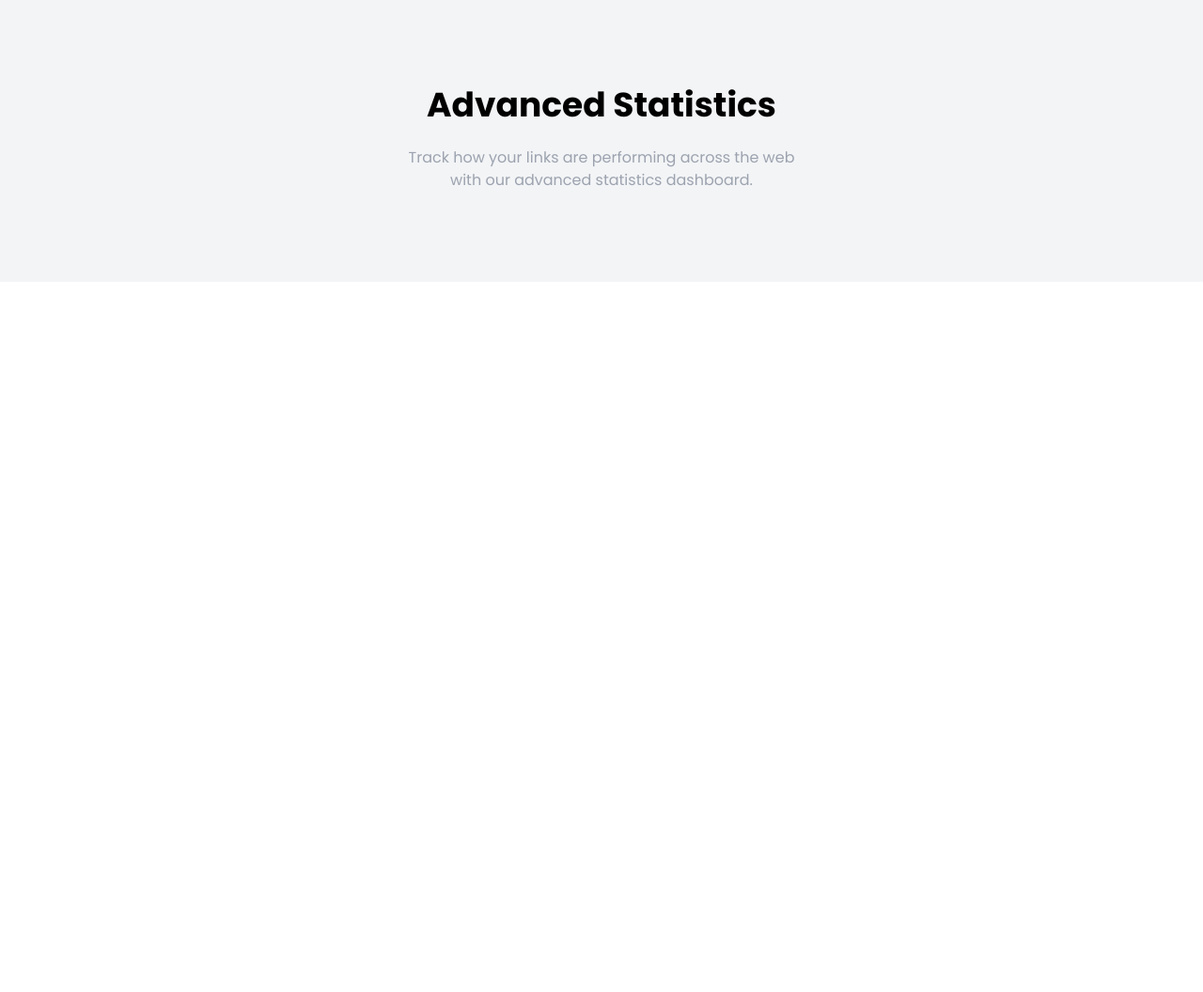
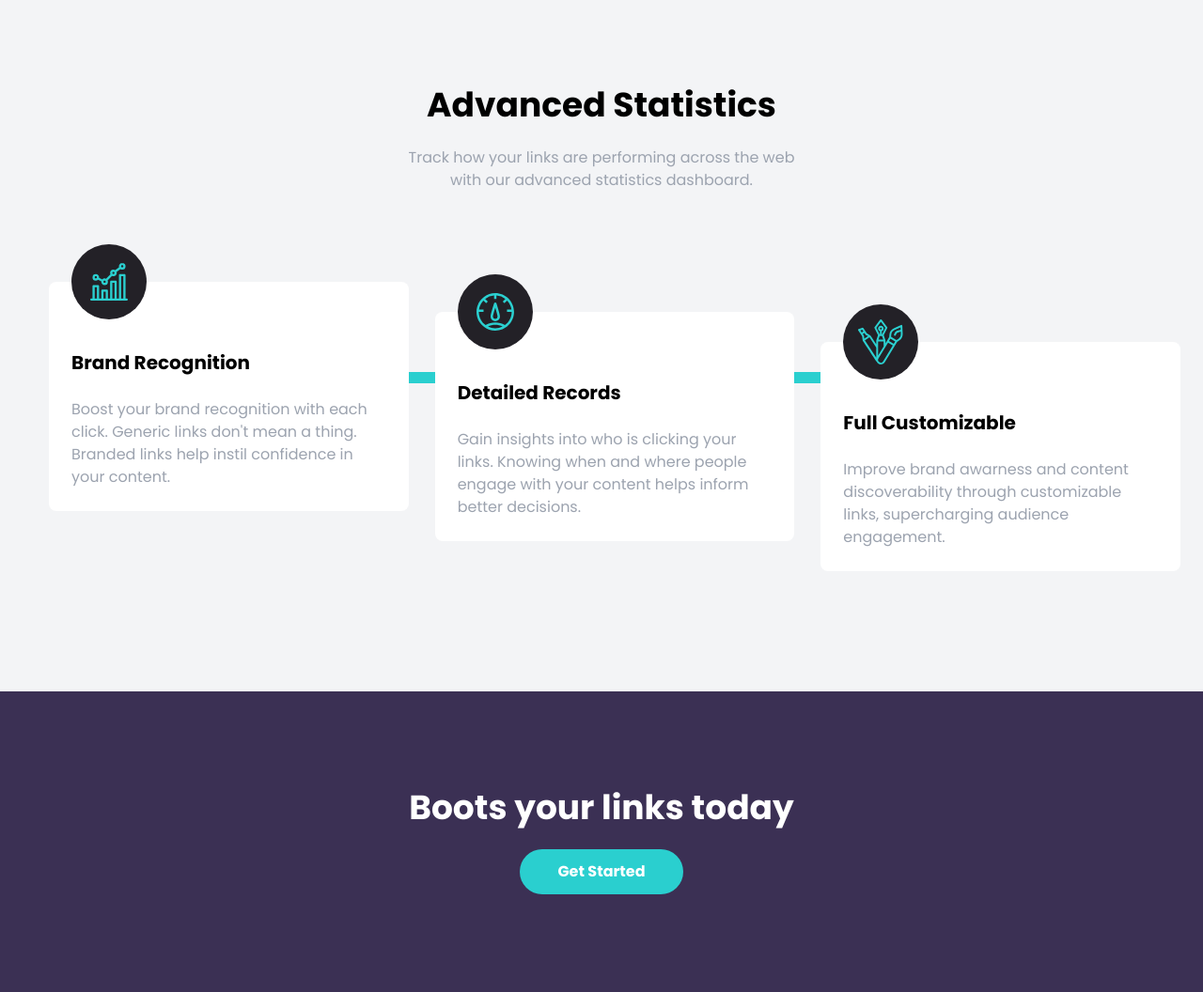
Before and after one commit to rodrigozooft/shortly-website, a website: page index.html in a window 1280 px wide. Shown: the part 1232-2288 px from the top of the page at 94% size. Before the commit the page ends 1532 px from the top, so only its background shows below. Drawn offline with Linux system fonts and the light colour scheme.

```diff
--- a/index.html
+++ b/index.html
@@ -178,8 +178,101 @@
       </div>
     </section>
     <!-- Feature Box Section -->
-    <section id="features">
-      <div class="relative"></div>
+    <section id="features" class="pb-32 bg-gray-100">
+      <div
+        class="relative container flex flex-col items-start px-6 mx-auto md:flex-row md:space-x-7"
+      >
+        <!-- Horizontal Line -->
+        <div
+          class="hidden absolute top-24 w-10/12 left-16 h-3 bg-cyan md:block"
+        ></div>
+        <!-- Vertical Line -->
+        <div class="absolute w-2 left-1/2 h-full -ml-1 bg-cyan md:hidden"></div>
+        <!-- Box 1 -->
+        <div
+          class="relative flex flex-col p-6 space-y-6 bg-white rounded-lg md:w-1/3"
+        >
+          <!-- Image Positioning -->
+          <div class="absolute -ml-10 left-1/2 -top-10 md:left-16">
+            <!-- Image Container for Background & Center -->
+            <div
+              class="flex items-center justify-center w-20 h-20 p-4 rounded-full bg-veryDarkViolet"
+            >
+              <img src="images/icon-brand-recognition.svg" alt="" />
+            </div>
+          </div>
+          <h5
+            class="pt-6 text-xl font-bold text-center capitalize md:text-left"
+          >
+            Brand Recognition
+          </h5>
+          <p class="text-center text-gray-400 md:text-left">
+            Boost your brand recognition with each click. Generic links don't
+            mean a thing. Branded links help instil confidence in your content.
+          </p>
+        </div>
+        <!-- Box 2 -->
+        <div
+          class="relative flex flex-col p-6 mt-24 space-y-6 bg-white rounded-lg md:w-1/3 md:mt-8"
+        >
+          <!-- Image Positioning -->
+          <div class="absolute -ml-10 left-1/2 -top-10 md:left-16">
+            <!-- Image Container for Background & Center -->
+            <div
+              class="flex items-center justify-center w-20 h-20 p-4 rounded-full bg-veryDarkViolet"
+            >
+              <img src="images/icon-detailed-records.svg" alt="" />
+            </div>
+          </div>
+          <h5
+            class="pt-6 text-xl font-bold text-center capitalize md:text-left"
+          >
+            Detailed Records
+          </h5>
+          <p class="text-center text-gray-400 md:text-left">
+            Gain insights into who is clicking your links. Knowing when and
+            where people engage with your content helps inform better decisions.
+          </p>
+        </div>
+        <!-- Box 3 -->
+        <div
+          class="relative flex flex-col p-6 mt-24 space-y-6 bg-white rounded-lg md:w-1/3 md:mt-16"
+        >
+          <!-- Image Positioning -->
+          <div class="absolute -ml-10 left-1/2 -top-10 md:left-16">
+            <!-- Image Container for Background & Center -->
+            <div
+              class="flex items-center justify-center w-20 h-20 p-4 rounded-full bg-veryDarkViolet"
+            >
+              <img src="images/icon-fully-customizable.svg" alt="" />
+            </div>
+          </div>
+          <h5
+            class="pt-6 text-xl font-bold text-center capitalize md:text-left"
+          >
+            Full Customizable
+          </h5>
+          <p class="text-center text-gray-400 md:text-left">
+            Improve brand awarness and content discoverability through
+            customizable links, supercharging audience engagement.
+          </p>
+        </div>
+      </div>
+    </section>
+    <!-- CTA Section -->
+    <section id="cta" class="py-24 bg-darkViolet">
+      <div class="flex flex-col p-2 space-y-6">
+        <h5
+          class="mx-auto space-y-10 text-4xl font-bold text-center text-white"
+        >
+          Boots your links today
+        </h5>
+        <button
+          class="px-10 py-5 bg-cyan text-2xl mx-auto font-bold text-white rounded-full hover:bg-cyanLight md:text-base md:py-3 focus:outline"
+        >
+          Get Started
+        </button>
+      </div>
     </section>
     <script src="js/script.js"></script>
   </body>
```
Also changed, not shown: css/style.css.
